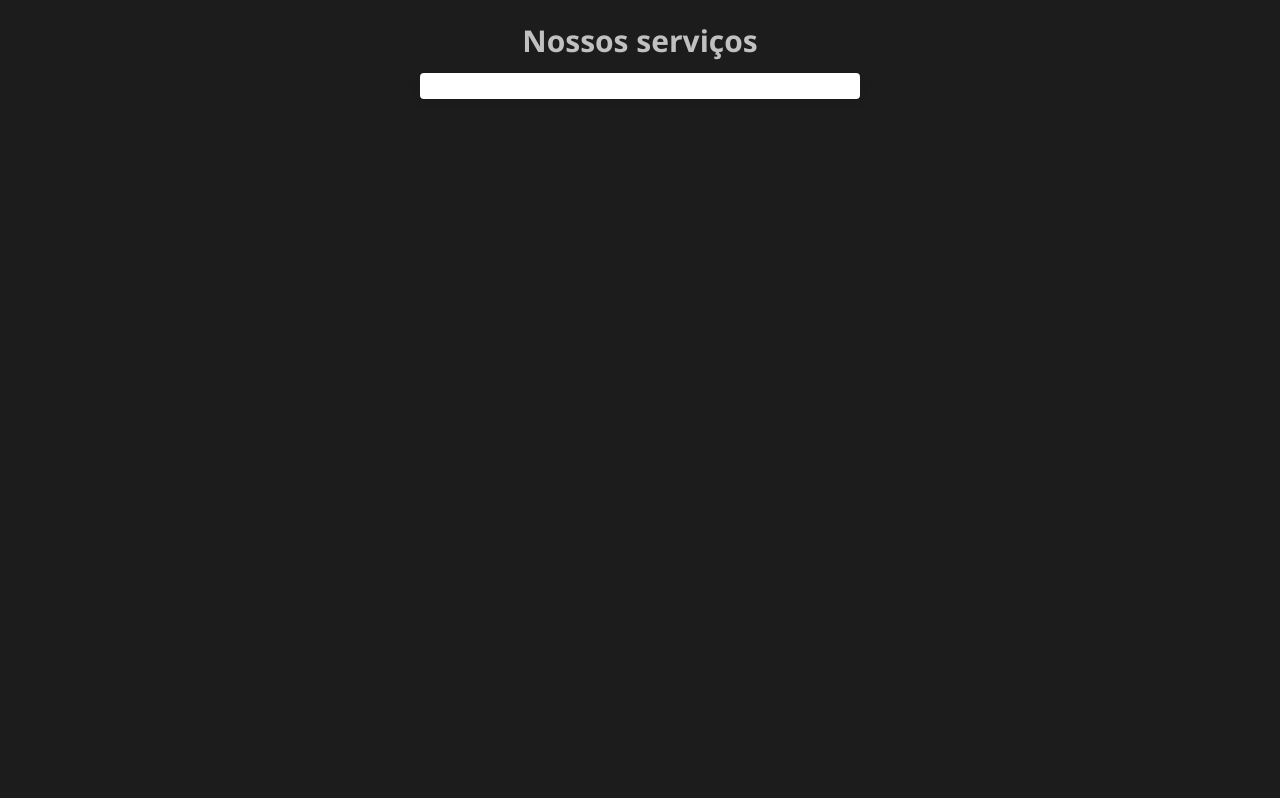
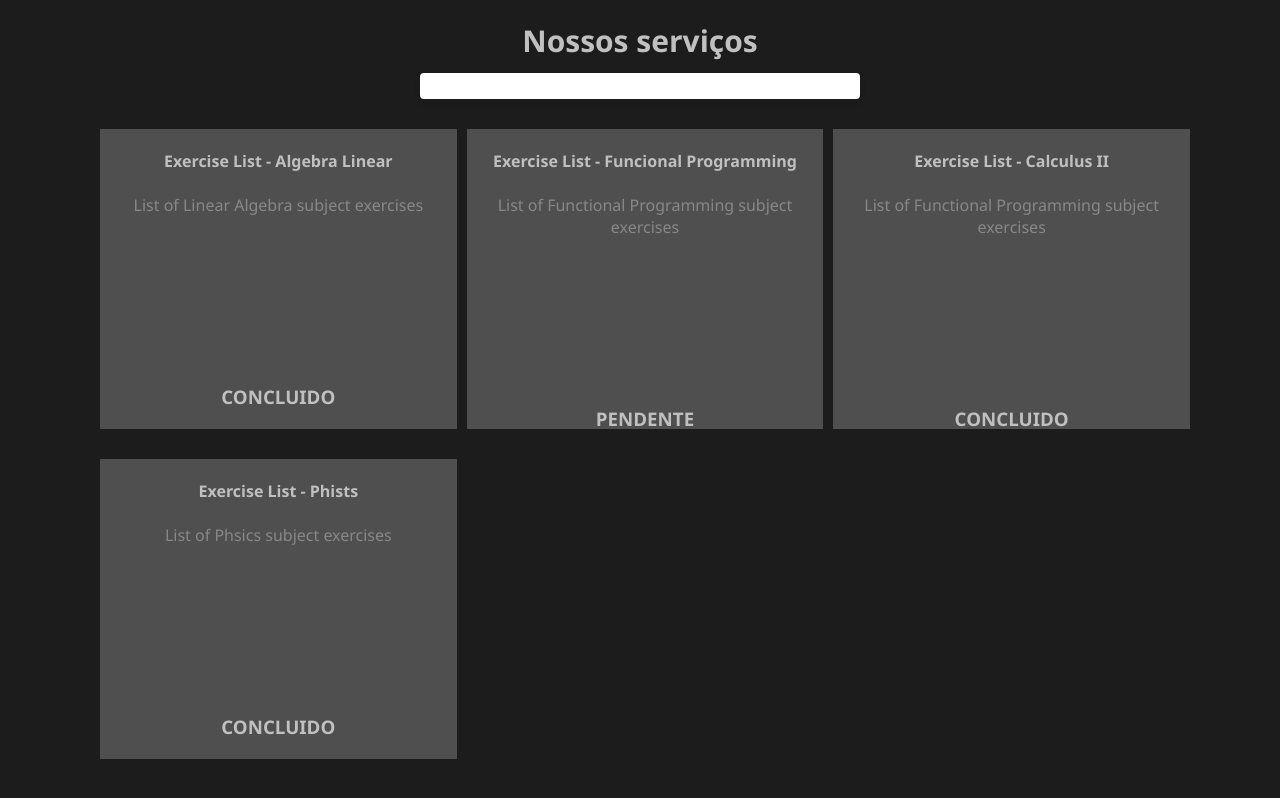
Before and after one commit to Itor-Carlos/TodoList-React, a React (Create React App) app: page / in a window 1280 px wide. Built offline with nearby package versions, Linux system fonts and the light colour scheme.

Commit message:
add some cards to test the CardList component

```diff
--- a/src/components/Layout/index.jsx
+++ b/src/components/Layout/index.jsx
@@ -1,11 +1,39 @@
 import React from "react";
 import { LayoutContainer } from "../../assets/styles";
+import Card from "../Card";
+import CardList from "../CardList";
 import Header from "../Header";
 
 export default function Layout(){
+   const cards = [
+      {
+         name: "Exercise List - Algebra Linear",
+         description: 'List of Linear Algebra subject exercises',
+         todoStatus: 'CONCLUIDO'
+      },
+      {
+         name: "Exercise List - Funcional Programming",
+         description: 'List of Functional Programming subject exercises',
+         todoStatus: 'PENDENTE'
+      },
+      {
+         name: "Exercise List - Calculus II",
+         description: 'List of Functional Programming subject exercises',
+         todoStatus: 'CONCLUIDO'
+      },
+      {
+         name: "Exercise List - Phists",
+         description: 'List of Phsics subject exercises',
+         todoStatus: 'CONCLUIDO'
+      }
+   ]
+
    return (
       <LayoutContainer>
          <Header/>
+         <CardList cardLists={cards}>
+
+         </CardList>
       </LayoutContainer>
    )
 }
```
